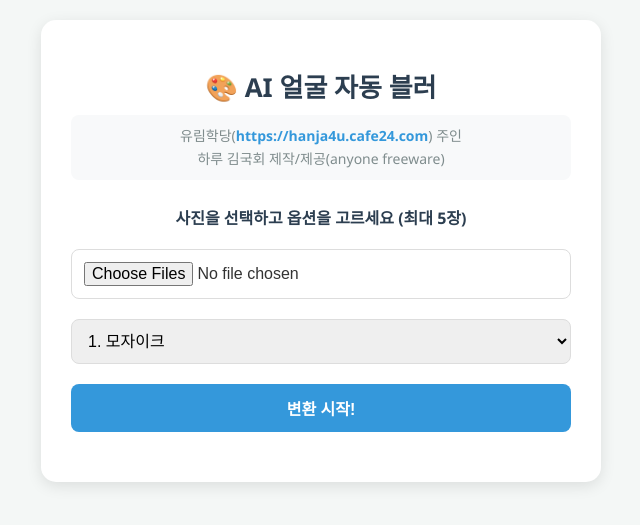
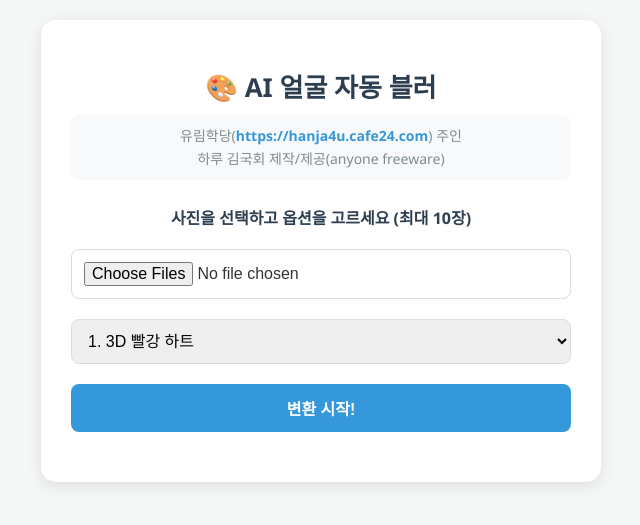
Before and after one commit to okukhee78/face-blur-app, a Flask app: page / in a window 1280 px wide. Shown: the top 525 px of the page, without its empty margins (319-959 px from the left). Run offline with Flask 3, Linux system fonts and the light colour scheme.

Commit message:
Update index.html

```diff
--- a/templates/index.html
+++ b/templates/index.html
@@ -9,7 +9,6 @@
         .container { max-width: 500px; margin: 0 auto; background: white; padding: 30px; border-radius: 15px; box-shadow: 0 4px 15px rgba(0,0,0,0.1); }
         h1 { color: #2c3e50; font-size: 26px; margin-bottom: 10px; }
 
-        /* 👨‍🏫 제작자 정보 스타일 */
         .author-info { font-size: 14px; color: #7f8c8d; margin-bottom: 25px; line-height: 1.6; background-color: #f8f9fa; padding: 10px; border-radius: 8px; }
         .author-info a { color: #3498db; text-decoration: none; font-weight: bold; }
         .author-info a:hover { text-decoration: underline; color: #2980b9; }
@@ -32,15 +31,15 @@
             하루 김국회 제작/제공(anyone freeware)
         </div>
 
-        <p style="font-weight: bold; color: #2c3e50;">사진을 선택하고 옵션을 고르세요 (최대 5장)</p>
+        <p style="font-weight: bold; color: #2c3e50;">사진을 선택하고 옵션을 고르세요 (최대 10장)</p>
 
         <form action="/upload" method="POST" enctype="multipart/form-data">
             <input type="file" name="files" class="file-input" multiple accept="image/*" required>
 
             <select name="option" class="select-box">
-                <option value="mosaic">1. 모자이크</option>
-                <option value="blur">2. 부드럽게 흐림</option>
-                <option value="heart">3. 3D 빨강 하트</option>
+                <option value="heart">1. 3D 빨강 하트</option>
+                <option value="mosaic">2. 모자이크</option>
+                <option value="blur">3. 부드럽게 흐림</option>
             </select>
 
             <button type="submit" class="submit-btn">변환 시작!</button>
```
